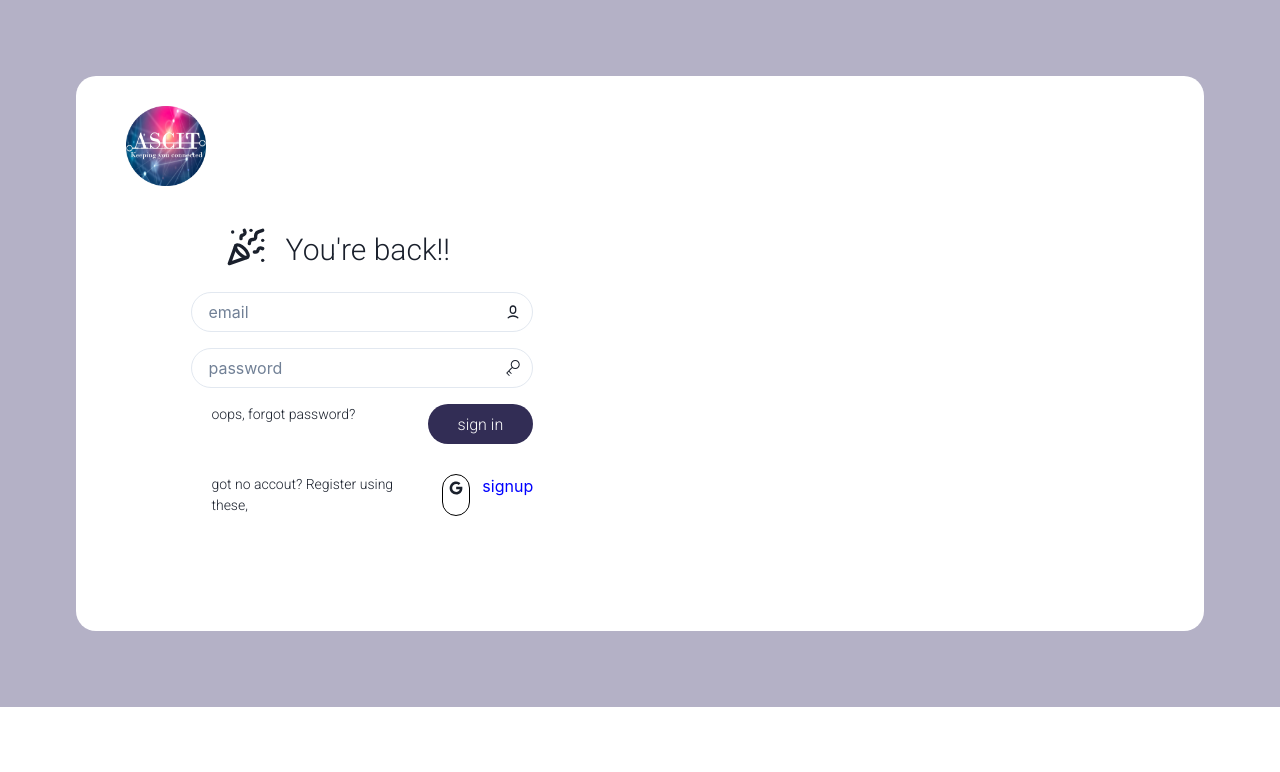
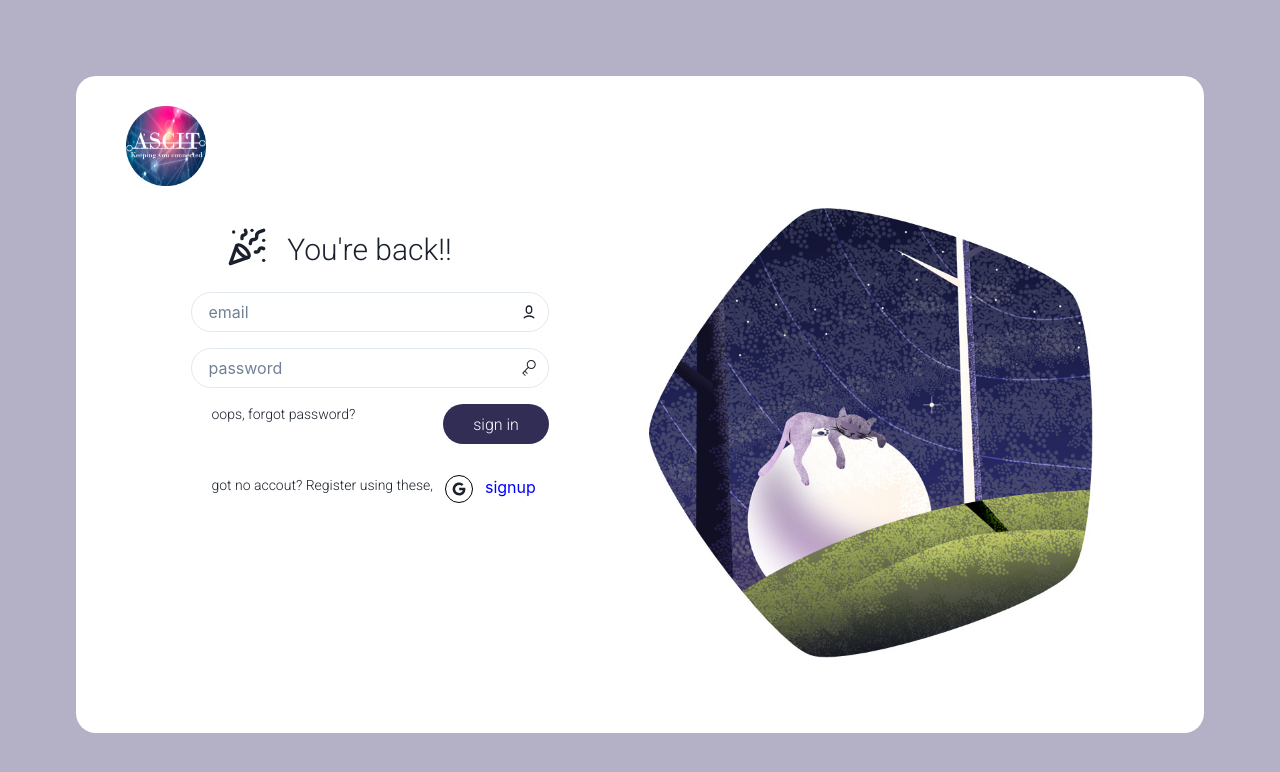
Before and after one commit to MahmoudAliKhider/AuthTablePro, a React (Vite) app in the folder client/: page /login in a window 1280 px wide. Shown: the top 772 px of the page. Built offline with nearby package versions, Linux system fonts and the light colour scheme; a web font is replaced by a local one.

Commit message:
complete login page

```diff
--- a/client/src/Pages/Login.jsx
+++ b/client/src/Pages/Login.jsx
@@ -8,6 +8,7 @@ import { RiUser6Line } from "react-icons/ri";
 import { SlKey } from "react-icons/sl";
 
 import img from "../assets/task.png";
+import Rimg from '../assets/LoginTask.png';
 
 const Login = () => {
     const [email, setEmail] = useState('');
@@ -35,8 +36,8 @@ const Login = () => {
         <Box bg='#B4B1C6' w='100%' p={4} >
             <Box bg="white" borderRadius="20px" margin="60px" p="30px">
                 <Img src={img} width="80px" ml="20px" />
-                <Flex mt="20px" mb="8%">
-                    <Box width="32%" ml="8%" mt="2%">
+                <Flex mt="20px" mb="4%" >
+                    <Box width="50%" ml="8%" mt="2%">
                         <Flex gap={5} marginLeft="10%" fontStyle="normal" fontSize="3xl" fontWeight="300" fontFamily="Roboto">
                             <LuPartyPopper size="40px" />
                             <Text > You're back!!</Text>
@@ -101,8 +102,8 @@ const Login = () => {
                         </Flex>
 
                     </Box>
-                    <Box>
-
+                    <Box  width="74%" ml="9%">
+                      <Img src={Rimg} width="85%"/>
                     </Box>
                 </Flex>
 
```
